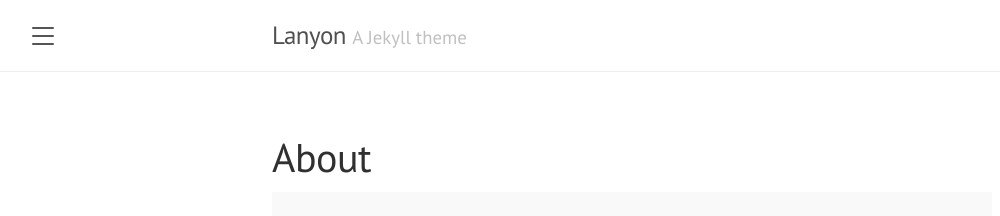
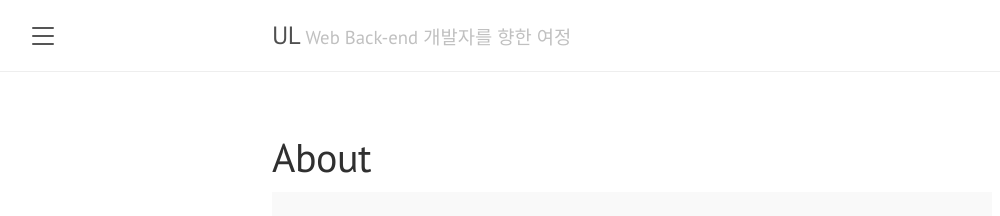
Before and after one commit to ulzcq/ulzcq.github.io, a Jekyll site: the page built from about.md, in a window 1280 px wide. Shown: the top 216 px of the page, without its empty margins (8-1008 px from the left). Built offline with Jekyll 4.4.1, drawn with Linux system fonts in a browser that asks for light colours.

Commit message:
fix theme

```diff
--- a/_config.yml
+++ b/_config.yml
@@ -1,7 +1,7 @@
 # Setup
-title:               Lanyon
-tagline:             'A Jekyll theme'
-description:         'A reserved <a href="https://jekyllrb.com" target="_blank">Jekyll</a> theme that places the utmost gravity on content with a hidden drawer. Made by <a href="https://twitter.com/mdo" target="_blank">@mdo</a>.'
+title:               UL
+tagline:             'Web Back-end 개발자를 향한 여정'
+description:         '블로그 이사 중입니다. <a href="https://jekyllrb.com" target="_blank">이전 블로그</a>'
 url:                 'https://ulzcq.github.io'
 baseurl:             ''
 paginate:            5
@@ -9,9 +9,9 @@ permalink:           pretty
 
 # About/contact
 author:
-  name:              Mark Otto
-  url:               https://twitter.com/mdo
-  email:             markdotto@gmail.com
+  name:              UL
+  url:               https://twitter.com/3_minutes_12
+  email:             stellas78@naver.com
 
 # Gems
 plugins:
```
